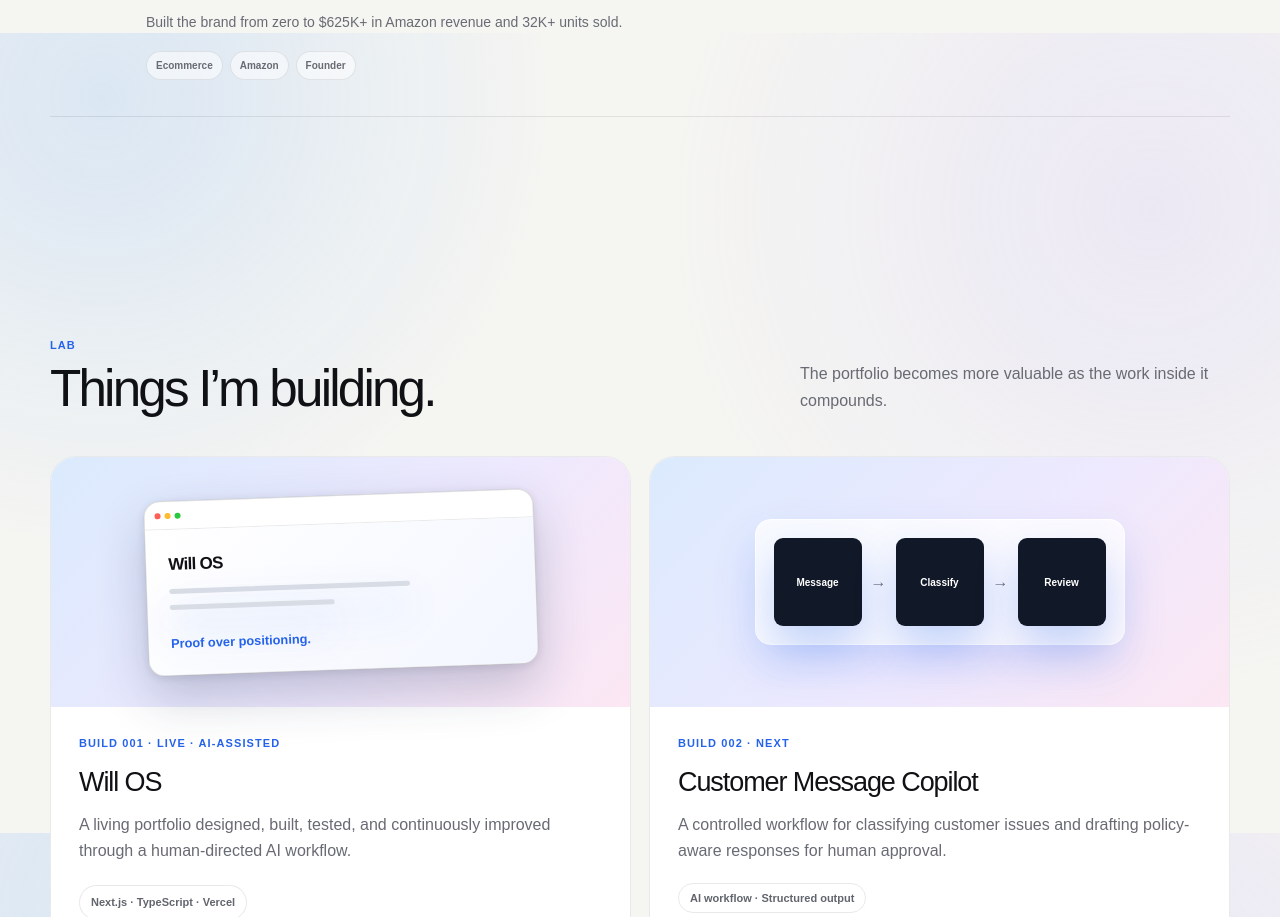
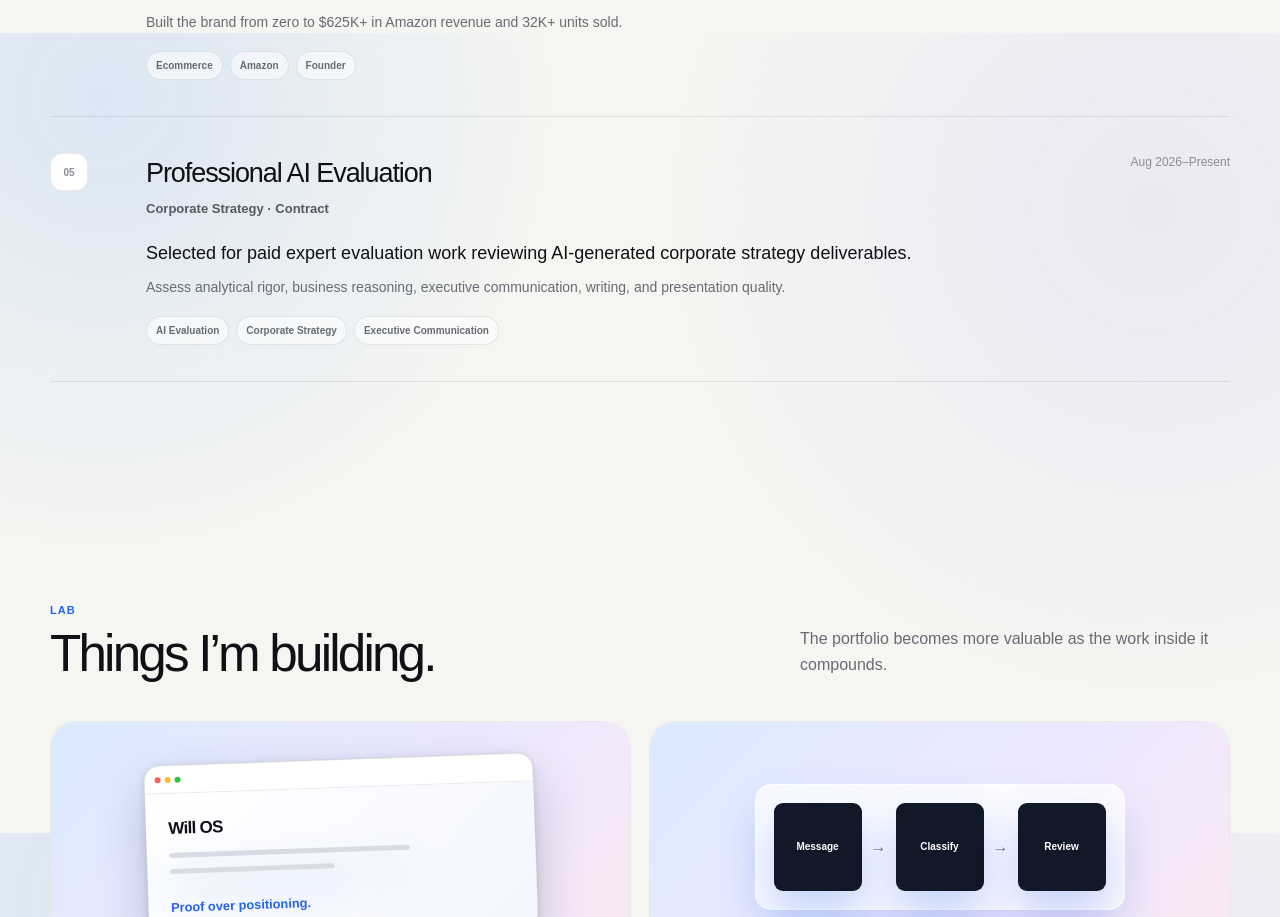
Before and after one commit to gitlovin-labs/will-portfolio, a Next.js app: page / in a window 1280 px wide. Shown: the part 3967-4884 px from the top of the page. Built offline with nearby package versions, Linux system fonts and the light colour scheme.

Commit message:
Add corporate strategy AI evaluation experience

```diff
--- a/app/page.tsx
+++ b/app/page.tsx
@@ -70,6 +70,7 @@ const experience = [
   { company: "Deposco", role: "Solutions Consultant", period: "Sep 2021–Jul 2022", mandate: "Enterprise SaaS implementation and operational workflow translation.", proof: "Configured data, reporting, and warehouse workflows for a $100M+ cold chain logistics provider.", tags: ["SaaS", "SQL", "Implementation"] },
   { company: "Booster", role: "Revenue Operations Manager — Apr 2024–Jan 2026\nSenior Data Analyst — Jul 2022–Apr 2024", period: "", mandate: "Pricing, revenue operations, and commercial operating-system ownership.", proof: "Led pricing transformation, incentive redesign, CRM migration, forecasting, planning, and executive operating cadence.", tags: ["Pricing", "RevOps", "Commercial strategy"] },
   { company: "Onward Hound", role: "Founder & Operator", period: "Feb 2022–Present", mandate: "Founder/operator proof across product, economics, sourcing, and ecommerce.", proof: "Built the brand from zero to $625K+ in Amazon revenue and 32K+ units sold.", tags: ["Ecommerce", "Amazon", "Founder"] },
+  { company: "Professional AI Evaluation", role: "Corporate Strategy · Contract", period: "Aug 2026–Present", mandate: "Selected for paid expert evaluation work reviewing AI-generated corporate strategy deliverables.", proof: "Assess analytical rigor, business reasoning, executive communication, writing, and presentation quality.", tags: ["AI Evaluation", "Corporate Strategy", "Executive Communication"] },
 ];
 
 const builds = [
```
